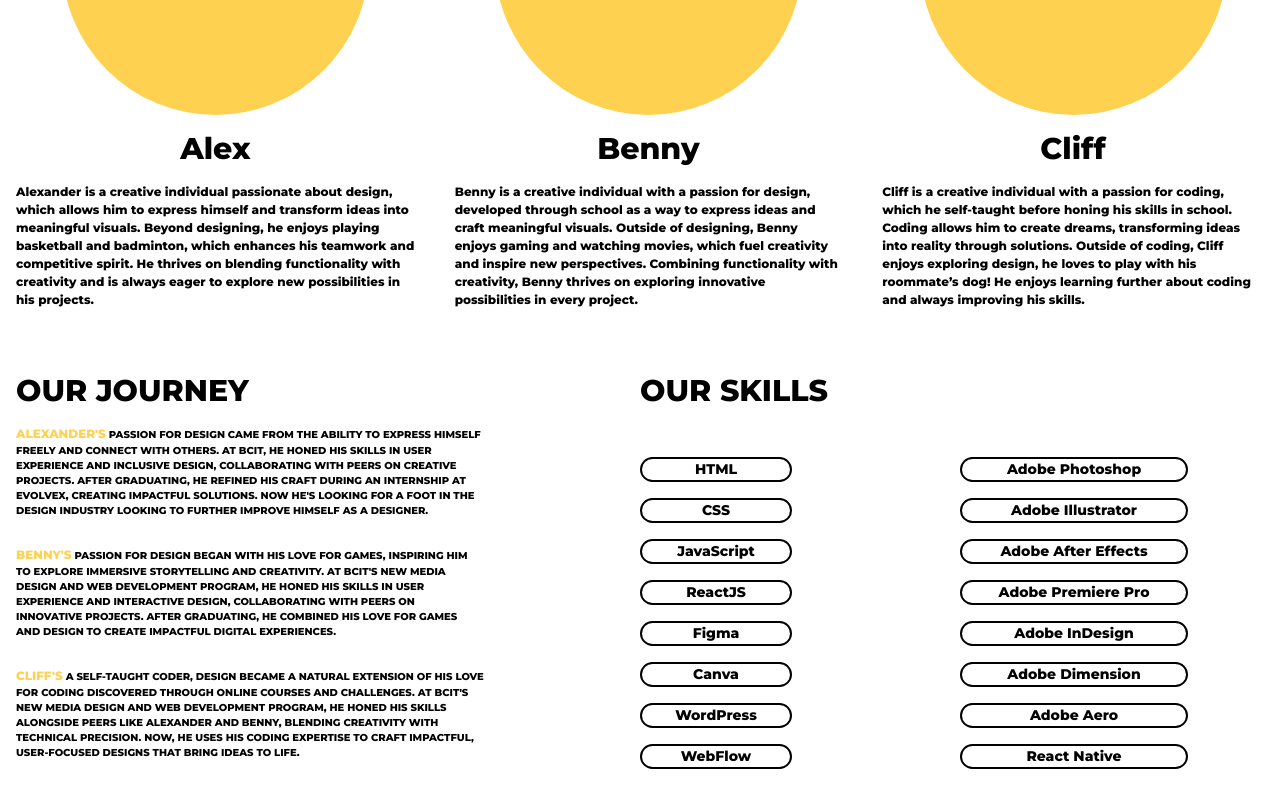
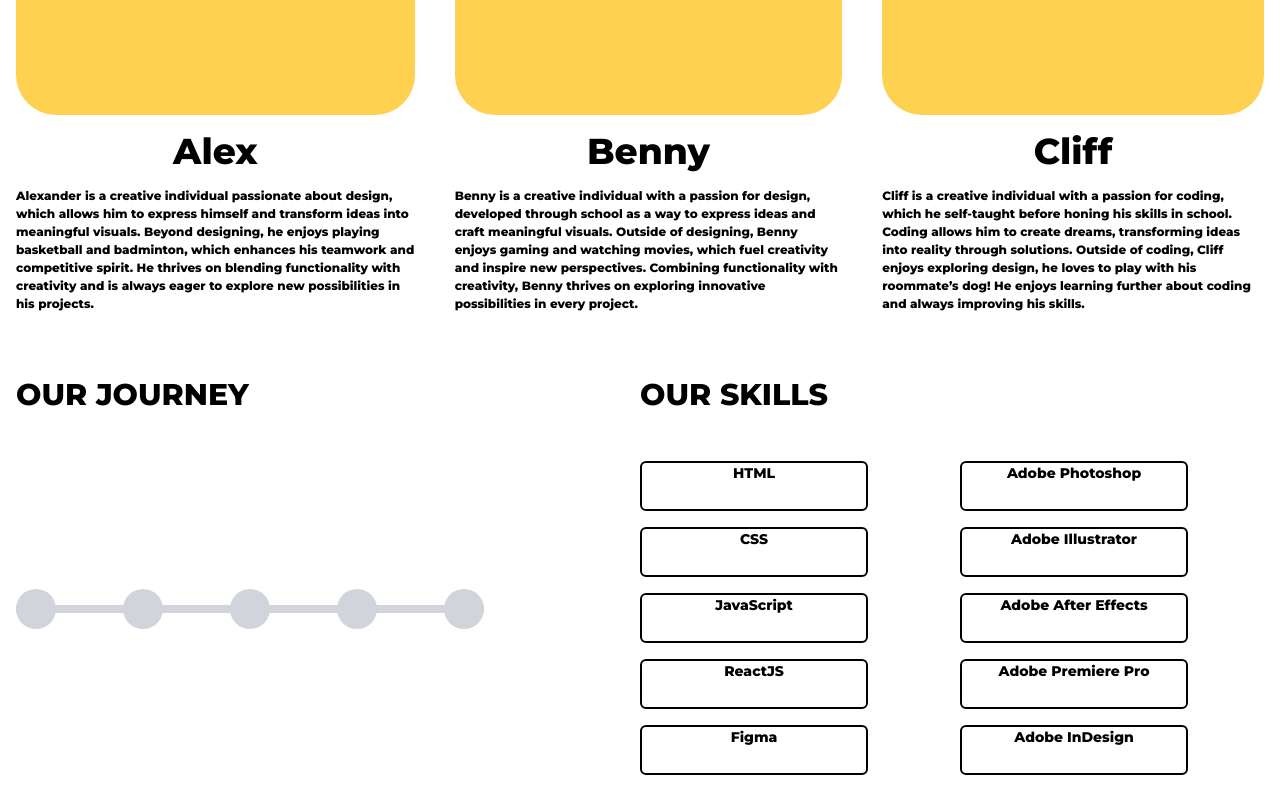
Before and after one commit to CliffVille/creativenoodle, a React (Vite) app: page /About in a window 1280 px wide. Shown: the part 500-1289 px from the top of the page. Built offline with nearby package versions, Linux system fonts and the light colour scheme.

Commit message:
About component redesign

```diff
--- a/src/pages/About.jsx
+++ b/src/pages/About.jsx
@@ -13,20 +13,20 @@
           <div className="flex flex-col min-h-[500px]">
               <div className="flex flex-row gap-10 mt-8">
                 <div className="flex flex-col items-center">
-                  <div className="w-[307px] h-[307px] rounded-full bg-yellow mb-4"></div>
-                  <h1 className="text-xl lg:text-3xl text-black mb-4">Alex</h1>
+                  <div className="w-full h-[307px] rounded-[40px] bg-yellow mb-4"></div>
+                  <h1 className="text-xl lg:text-4xl text-black mb-4">Alex</h1>
                   <p className="text-[10px] lg:text-[12px] text-black w-full">Alexander is a creative individual passionate about design, which allows him to express himself and transform ideas into meaningful visuals. Beyond designing, he enjoys playing basketball and badminton, which enhances his teamwork and competitive spirit. He thrives on blending functionality with creativity and is always eager to explore new possibilities in his projects.</p>
                 </div>
 
                 <div className="flex flex-col items-center">
-                  <div className="w-[307px] h-[307px] rounded-full bg-yellow mb-4"></div>
-                  <h1 className="text-xl lg:text-3xl text-black mb-4">Benny</h1>
+                  <div className="w-full h-[307px] rounded-[40px] bg-yellow mb-4"></div>
+                  <h1 className="text-xl lg:text-4xl text-black mb-4">Benny</h1>
                   <p className="text-[10px] lg:text-[12px] text-black w-full">Benny is a creative individual with a passion for design, developed through school as a way to express ideas and craft meaningful visuals. Outside of designing, Benny enjoys gaming and watching movies, which fuel creativity and inspire new perspectives. Combining functionality with creativity, Benny thrives on exploring innovative possibilities in every project.</p>
                 </div>
 
                 <div className="flex flex-col items-center mb-4">
-                  <div className="w-[307px] h-[307px] rounded-full bg-yellow mb-4"></div>
-                  <h1 className="text-xl lg:text-3xl text-black mb-4">Cliff</h1>
+                  <div className="w-full h-[307px] rounded-[40px] bg-yellow mb-4"></div>
+                  <h1 className="text-xl lg:text-4xl text-black mb-4">Cliff</h1>
                   <p className="text-[10px] lg:text-[12px] text-black w-full">Cliff is a creative individual with a passion for coding, which he self-taught before honing his skills in school. Coding allows him to create dreams, transforming ideas into reality through  solutions. Outside of coding, Cliff enjoys exploring design, he loves to play with his roommate’s dog! He enjoys learning further about coding and always improving his skills.</p>
                 </div>
               </div>
@@ -34,30 +34,51 @@
                 <div className="flex-1">
                   <div className="text-black grid grid-cols-1 gap-4 my-12 uppercase">
                     <h1 className="text-xl lg:text-3xl text-black uppercase">our journey</h1>
-                    <p className="text-[10px] text-black w-3/4 mb-3"><span className="text-yellow text-[12px]">Alexander&apos;s</span> passion for design came from the ability to express himself freely and connect with others. At BCIT, he honed his skills in user experience and inclusive design, collaborating with peers on creative projects. After graduating, he refined his craft during an internship at EvolveX, creating impactful solutions. Now he&apos;s looking for a foot in the design industry looking to further improve himself as a designer.</p>
-                    <p className="text-[10px] text-black w-3/4 mb-3"><span className="text-yellow text-[12px]">Benny&apos;s</span> passion for design began with his love for games, inspiring him to explore immersive storytelling and creativity. At BCIT&apos;s New Media Design and Web Development program, he honed his skills in user experience and interactive design, collaborating with peers on innovative projects. After graduating, he combined his love for games and design to create impactful digital experiences.</p>
-                    <p className="text-[10px] text-black w-3/4 mb-3"><span className="text-yellow text-[12px]">Cliff&apos;s</span> a self-taught coder, design became a natural extension of his love for coding discovered through online courses and challenges. At BCIT&apos;s New Media Design and Web Development program, he honed his skills alongside peers like Alexander and Benny, blending creativity with technical precision. Now, he uses his coding expertise to craft impactful, user-focused designs that bring ideas to life.</p>
+                    <div class="relative flex items-center justify-between w-3/4 max-w-4xl my-40">
+                      <div class="absolute top-2/5 left-0 w-full h-2 bg-gray-300 -translate-y-1/2"></div>
+                      <div class="flex flex-col items-center z-10">
+                        <div class="w-10 h-10 bg-gray-300 rounded-full"></div>
+                        <p class="mt-2 text-sm text-center text-black"></p>
+                      </div>
+                      <div class="flex flex-col items-center z-10">
+                        <div class="w-10 h-10 bg-gray-300 rounded-full"></div>
+                        <p class="mt-2 text-sm text-center text-black"></p>
+                      </div>
+                      <div class="flex flex-col items-center z-10">
+                        <div class="w-10 h-10 bg-gray-300 rounded-full"></div>
+                        <p class="mt-2 text-sm text-center text-black"></p>
+                      </div>
+                      <div class="flex flex-col items-center z-10">
+                        <div class="w-10 h-10 bg-gray-300 rounded-full"></div>
+                        <p class="mt-2 text-sm text-center text-black"></p>
+                      </div>
+                      <div class="flex flex-col items-center z-10">
+                        <div class="w-10 h-10 bg-gray-300 rounded-full"></div>
+                        <p class="mt-2 text-sm text-center text-black"></p>
+                      </div>
+                    </div>
+
                   </div>
                 </div>
                 <div className="flex-1">
                   <h1 className="text-xl lg:text-3xl text-black my-12 uppercase">Our Skills</h1>
                   <div className="grid grid-cols-2 gap-4 justify-center items-center">
-                    <span className="text-[10px] lg:text-[14px] rounded-full border-2 border-black w-1/2 text-center">HTML</span>
-                    <span className="text-[10px] lg:text-[14px] rounded-full border-2 border-black w-3/4 text-center">Adobe Photoshop</span>
-                    <span className="text-[10px] lg:text-[14px] rounded-full border-2 border-black w-1/2 text-center">CSS</span>
-                    <span className="text-[10px] lg:text-[14px] rounded-full border-2 border-black w-3/4 text-center">Adobe Illustrator</span>
-                    <span className="text-[10px] lg:text-[14px] rounded-full border-2 border-black w-1/2 text-center">JavaScript</span>
-                    <span className="text-[10px] lg:text-[14px] rounded-full border-2 border-black w-3/4 text-center">Adobe After Effects</span>
-                    <span className="text-[10px] lg:text-[14px] rounded-full border-2 border-black w-1/2 text-center">ReactJS</span>
-                    <span className="text-[10px] lg:text-[14px] rounded-full border-2 border-black w-3/4 text-center">Adobe Premiere Pro</span>
-                    <span className="text-[10px] lg:text-[14px] rounded-full border-2 border-black w-1/2 text-center">Figma</span>
-                    <span className="text-[10px] lg:text-[14px] rounded-full border-2 border-black w-3/4 text-center">Adobe InDesign</span>
-                    <span className="text-[10px] lg:text-[14px] rounded-full border-2 border-black w-1/2 text-center">Canva</span>
-                    <span className="text-[10px] lg:text-[14px] rounded-full border-2 border-black w-3/4 text-center">Adobe Dimension</span>
-                    <span className="text-[10px] lg:text-[14px] rounded-full border-2 border-black w-1/2 text-center">WordPress</span>
-                    <span className="text-[10px] lg:text-[14px] rounded-full border-2 border-black w-3/4 text-center">Adobe Aero</span>
-                    <span className="text-[10px] lg:text-[14px] rounded-full border-2 border-black w-1/2 text-center">WebFlow</span>
-                    <span className="text-[10px] lg:text-[14px] rounded-full border-2 border-black w-3/4 text-center">React Native</span>
+                    <span className="text-[10px] lg:text-[14px] rounded-md border-2 border-black w-3/4 h-[50px] text-center">HTML</span>
+                    <span className="text-[10px] lg:text-[14px] rounded-md border-2 border-black w-3/4 h-[50px] text-center">Adobe Photoshop</span>
+                    <span className="text-[10px] lg:text-[14px] rounded-md border-2 border-black w-3/4 h-[50px] text-center">CSS</span>
+                    <span className="text-[10px] lg:text-[14px] rounded-md border-2 border-black w-3/4 h-[50px] text-center">Adobe Illustrator</span>
+                    <span className="text-[10px] lg:text-[14px] rounded-md border-2 border-black w-3/4 h-[50px] text-center">JavaScript</span>
+                    <span className="text-[10px] lg:text-[14px] rounded-md border-2 border-black w-3/4 h-[50px] text-center">Adobe After Effects</span>
+                    <span className="text-[10px] lg:text-[14px] rounded-md border-2 border-black w-3/4 h-[50px] text-center">ReactJS</span>
+                    <span className="text-[10px] lg:text-[14px] rounded-md border-2 border-black w-3/4 h-[50px] text-center">Adobe Premiere Pro</span>
+                    <span className="text-[10px] lg:text-[14px] rounded-md border-2 border-black w-3/4 h-[50px] text-center">Figma</span>
+                    <span className="text-[10px] lg:text-[14px] rounded-md border-2 border-black w-3/4 h-[50px] text-center">Adobe InDesign</span>
+                    <span className="text-[10px] lg:text-[14px] rounded-md border-2 border-black w-3/4 h-[50px] text-center">Canva</span>
+                    <span className="text-[10px] lg:text-[14px] rounded-md border-2 border-black w-3/4 h-[50px] text-center">Adobe Dimension</span>
+                    <span className="text-[10px] lg:text-[14px] rounded-md border-2 border-black w-3/4 h-[50px] text-center">WordPress</span>
+                    <span className="text-[10px] lg:text-[14px] rounded-md border-2 border-black w-3/4 h-[50px] text-center">Adobe Aero</span>
+                    <span className="text-[10px] lg:text-[14px] rounded-md border-2 border-black w-3/4 h-[50px] text-center">WebFlow</span>
+                    <span className="text-[10px] lg:text-[14px] rounded-md border-2 border-black w-3/4 h-[50px] text-center">React Native</span>
                   </div>
                 </div>
               </div>
```
